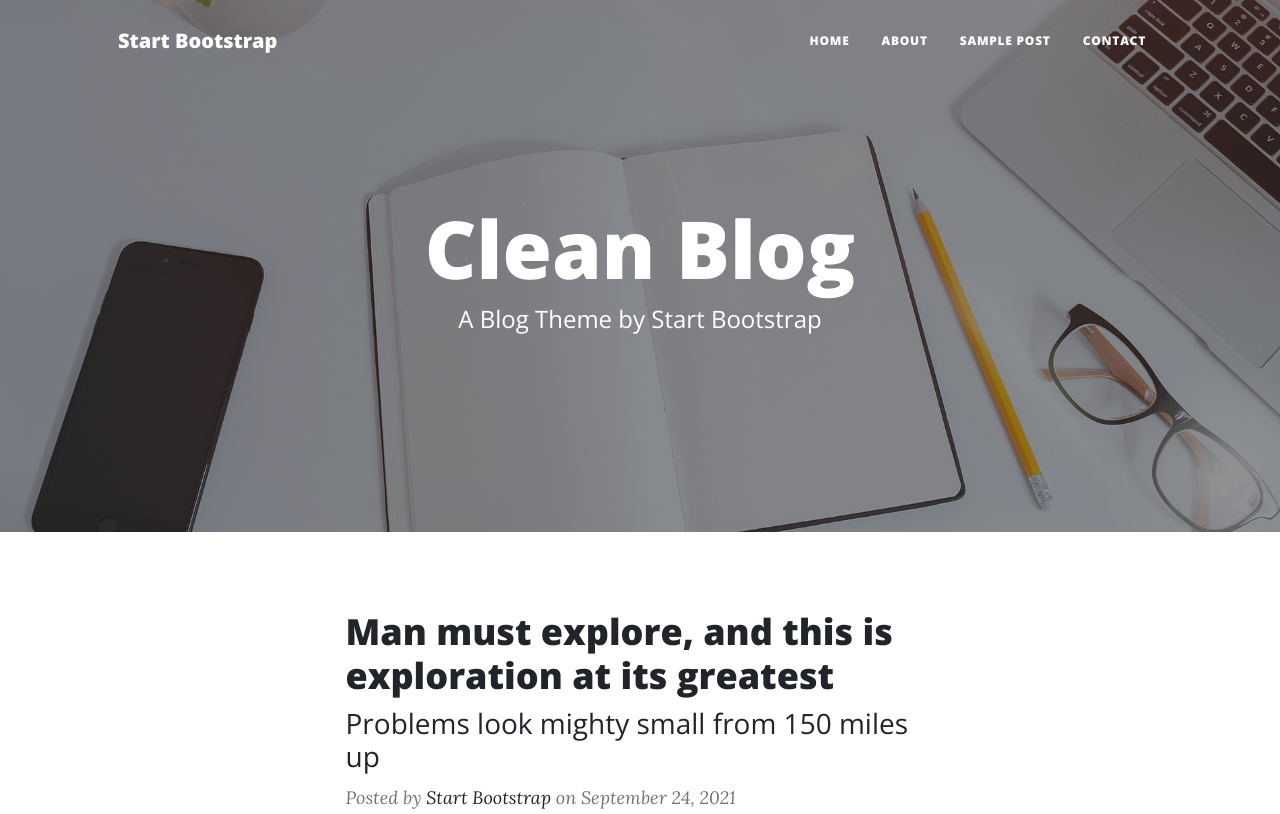
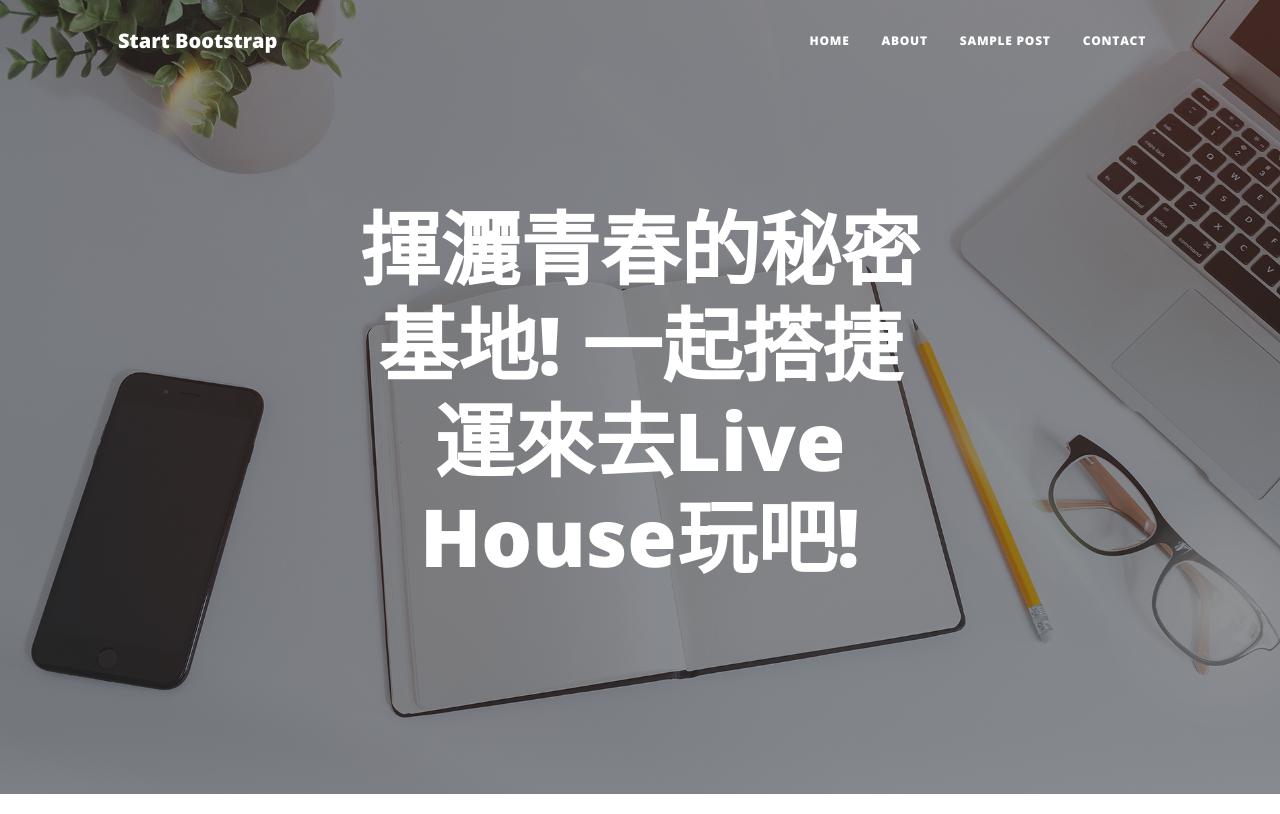
Before and after one commit to qwer194194194/FN, a plain HTML site: page index.html in a window 1280 px wide. Shown: the top 814 px of the page. Drawn offline with nearby package versions, Linux system fonts and the light colour scheme.

Commit message:
Update index.html

```diff
--- a/index.html
+++ b/index.html
@@ -40,8 +40,8 @@
                 <div class="row gx-4 gx-lg-5 justify-content-center">
                     <div class="col-md-10 col-lg-8 col-xl-7">
                         <div class="site-heading">
-                            <h1>Clean Blog</h1>
-                            <span class="subheading">A Blog Theme by Start Bootstrap</span>
+                            <h1>揮灑青春的秘密基地! 一起搭捷運來去Live House玩吧!</h1>
+                            <span class="subheading"></span>
                         </div>
                     </div>
                 </div>
@@ -105,7 +105,7 @@
                     <!-- Divider-->
                     <hr class="my-4" />
                     <!-- Pager-->
-                    <div class="d-flex justify-content-end mb-4"><a class="btn btn-primary text-uppercase" href="#!">Older Posts →</a></div>
+                    <!--<div class="d-flex justify-content-end mb-4"><a class="btn btn-primary text-uppercase" href="#!">Older Posts →</a></div>-->
                 </div>
             </div>
         </div>
```
